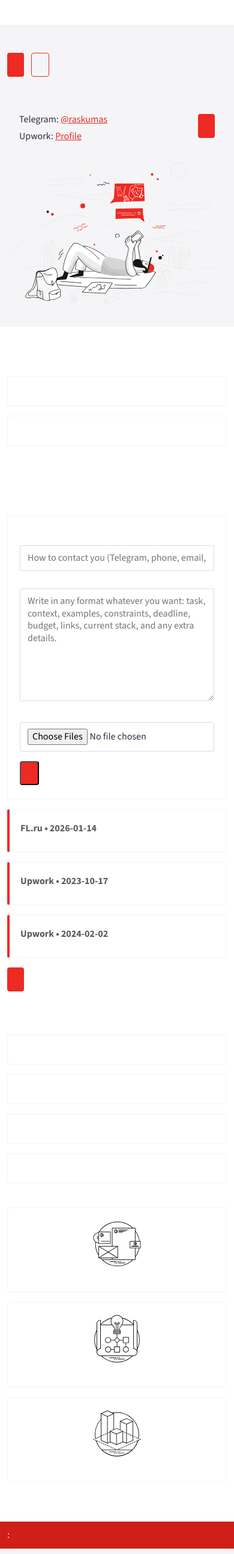
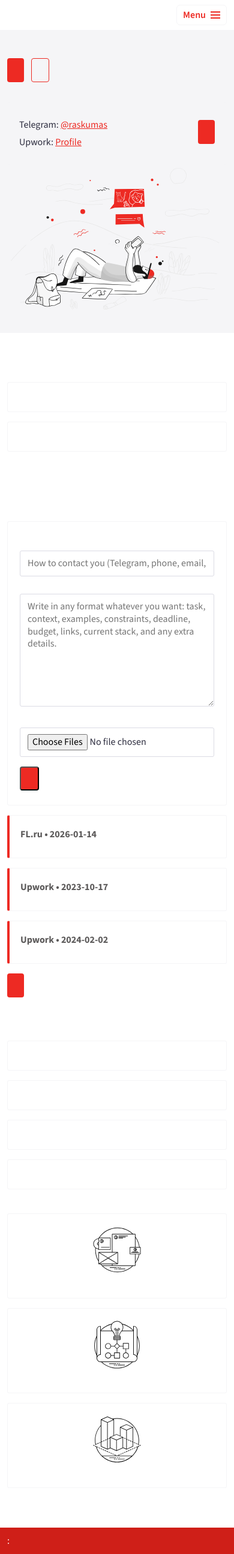
Before and after one commit to applied-data-bureau/applied-data-bureau.github.io, a Jekyll site: the page built from index.html, in a window 390 px wide. Shown: the whole page at 60% size. Built offline with Jekyll 4.4.1, drawn with Linux system fonts in a browser that asks for light colours.

Commit message:
fix mobile

```diff
--- a/_includes/header.html
+++ b/_includes/header.html
@@ -1,5 +1,6 @@
 <div class="header">
   <div class="container">
+    <div class="header-main">
       <div class="logo">
         <a href="/">
           {% assign title_parts = site.title | split: " " %}
@@ -14,7 +15,21 @@
           {% endif %}
         </a>
       </div>
-    <nav class="main-menu">
+      <button
+        class="menu-toggle"
+        type="button"
+        aria-controls="main-menu-list"
+        aria-expanded="false"
+      >
+        <span class="menu-toggle-label">{% if site.lang == "ru" %}Меню{% elsif site.lang == "rs" %}Meni{% else %}Menu{% endif %}</span>
+        <span class="menu-toggle-bars" aria-hidden="true">
+          <span></span>
+          <span></span>
+          <span></span>
+        </span>
+      </button>
+    </div>
+    <nav class="main-menu" id="main-menu-list">
       <ul>
         <li><a href="/services/">{% if site.lang == "ru" %}Услуги{% endif %}{% if site.lang == "rs" %}Usluge{% endif %}{% if site.lang == "en" %}Services{% endif %}</a></li>
         <li><a href="/blog/">{% if site.lang == "ru" %}Блог{% endif %}{% if site.lang == "rs" %}Blog{% endif %}{% if site.lang == "en" %}Blog{% endif %}</a></li>
--- a/_includes/scripts.html
+++ b/_includes/scripts.html
@@ -1,3 +1,4 @@
 <script src="{{ '/assets/bootstrap.bundle.min.js' | relative_url }}"></script>
 <script src="{{ '/assets/analytics.js' | relative_url }}" defer></script>
 <script src="{{ '/assets/brief-form.js' | relative_url }}" defer></script>
+<script src="{{ '/assets/mobile-menu.js' | relative_url }}" defer></script>
--- /dev/null
+++ b/assets/mobile-menu.js
@@ -0,0 +1,47 @@
+(function () {
+  var toggle = document.querySelector(".menu-toggle");
+  var menu = document.querySelector(".main-menu");
+
+  if (!toggle || !menu) {
+    return;
+  }
+
+  var media = window.matchMedia("(max-width: 767px)");
+
+  function closeMenu() {
+    menu.classList.remove("is-open");
+    toggle.setAttribute("aria-expanded", "false");
+  }
+
+  function openMenu() {
+    menu.classList.add("is-open");
+    toggle.setAttribute("aria-expanded", "true");
+  }
+
+  function toggleMenu() {
+    if (menu.classList.contains("is-open")) {
+      closeMenu();
+      return;
+    }
+    openMenu();
+  }
+
+  function syncWithViewport() {
+    if (!media.matches) {
+      menu.classList.remove("is-open");
+      toggle.setAttribute("aria-expanded", "false");
+    }
+  }
+
+  toggle.addEventListener("click", toggleMenu);
+
+  menu.addEventListener("click", function (event) {
+    var link = event.target.closest("a");
+    if (link && media.matches) {
+      closeMenu();
+    }
+  });
+
+  window.addEventListener("resize", syncWithViewport);
+  syncWithViewport();
+})();
--- a/assets/serif-theme.css
+++ b/assets/serif-theme.css
@@ -89,6 +89,16 @@ h3 {
   display: flex;
   justify-content: space-between;
   align-items: center;
+  flex-wrap: wrap;
+  gap: 10px 16px;
+}
+
+.header-main {
+  display: flex;
+  align-items: center;
+  justify-content: space-between;
+  flex: 1 1 auto;
+  min-width: 0;
 }
 
 .logo a {
@@ -112,6 +122,7 @@ h3 {
   display: flex;
   margin: 0;
   padding: 0;
+  gap: 2px;
 }
 
 .main-menu > ul > li > a {
@@ -123,6 +134,38 @@ h3 {
 
 .main-menu > ul > li.active > a {
   font-weight: 700;
+}
+
+.menu-toggle {
+  display: none;
+  border: 1px solid var(--white-offset);
+  background: #fff;
+  color: var(--primary);
+  padding: 8px 10px;
+  border-radius: 6px;
+  line-height: 1;
+  align-items: center;
+  gap: 8px;
+  font-weight: 600;
+}
+
+.menu-toggle:focus-visible {
+  outline: 2px solid var(--primary);
+  outline-offset: 2px;
+}
+
+.menu-toggle-bars {
+  display: inline-flex;
+  flex-direction: column;
+  justify-content: center;
+  gap: 3px;
+}
+
+.menu-toggle-bars > span {
+  display: block;
+  width: 16px;
+  height: 2px;
+  background: currentColor;
 }
 
 .intro {
@@ -517,12 +560,43 @@ h3 {
 }
 
 @media (max-width: 767px) {
+  .header {
+    padding: 8px 0;
+  }
+  .header .container {
+    align-items: stretch;
+  }
+  .header-main {
+    width: 100%;
+  }
   .logo a {
     font-size: 30px;
+    line-height: 1.08;
+    max-width: calc(100vw - 112px);
+    word-break: normal;
+  }
+  .menu-toggle {
+    display: inline-flex;
+    flex-shrink: 0;
+  }
+  .main-menu {
+    width: 100%;
+    display: none;
+    border-top: 1px solid var(--white-offset);
+    padding-top: 8px;
+  }
+  .main-menu.is-open {
+    display: block;
+  }
+  .main-menu > ul {
+    flex-direction: column;
+    align-items: stretch;
+    gap: 2px;
   }
   .main-menu > ul > li > a {
-    padding: 6px 6px;
-    font-size: 0.95rem;
+    display: block;
+    padding: 9px 0;
+    font-size: 1rem;
   }
   .intro {
     padding-top: 20px;
@@ -543,3 +617,9 @@ h3 {
     align-items: flex-start;
   }
 }
+
+@media (min-width: 768px) {
+  .main-menu {
+    display: block !important;
+  }
+}
```
Also changed, not shown: assets/color-modes.js (deleted, +0 -80 lines). Lines whose indentation alone changed are shown as unchanged.
